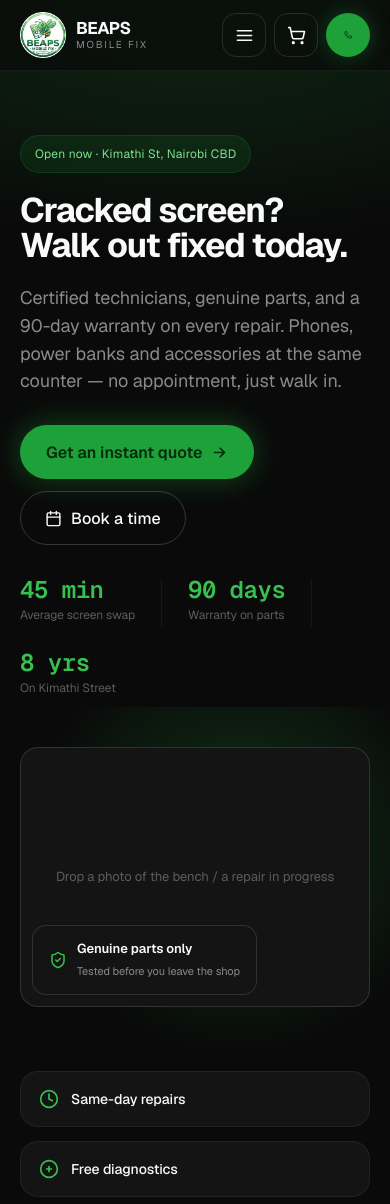
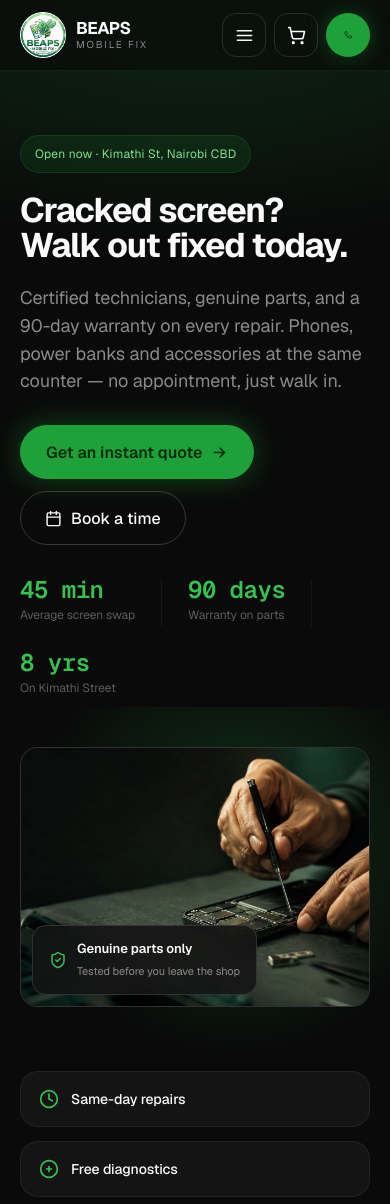
Before and after one commit to Tevin-Isaac/beaps-mobile-fix, a Next.js app: page / in a window 390 px wide. Shown: the top 1204 px of the page. Built offline with nearby package versions, Linux system fonts and the light colour scheme.

Commit message:
Add real hero image of a technician repairing a phone
Replaces the "drop a photo" placeholder in the home hero with the
generated repair-bench photo, saved as an optimized JPEG (1.6MB PNG
-> 103KB progressive JPEG).

```diff
--- a/pages/index.tsx
+++ b/pages/index.tsx
@@ -143,8 +143,12 @@ const Home: NextPageWithTitle = () => {
         </div>
         <div className="animate-scale-in delay-700" style={{ position: "relative" }}>
           <div style={{ position: "absolute", inset: -40, background: "radial-gradient(circle at 60% 40%, rgba(31,161,58,0.28), transparent 65%)", pointerEvents: "none" }} />
-          <div className="visual-box" style={{ position: "relative", width: "100%", border: "1px solid var(--border-default)", borderRadius: 18, overflow: "hidden", background: "var(--surface-card)", display: "flex", alignItems: "center", justifyContent: "center", padding: 20, textAlign: "center", color: "var(--text-tertiary)", fontSize: 13 }}>
-            Drop a photo of the bench / a repair in progress
+          <div className="visual-box" style={{ position: "relative", width: "100%", border: "1px solid var(--border-default)", borderRadius: 18, overflow: "hidden", background: "var(--surface-card)" }}>
+            <img
+              src="/hero-repair.jpg"
+              alt="Technician repairing a phone at the BEAPS Mobile Fix bench"
+              style={{ width: "100%", height: "100%", objectFit: "cover", objectPosition: "center" }}
+            />
           </div>
           <div className="hero-badge" style={{ position: "absolute", bottom: -18, left: -18, display: "flex", alignItems: "center", gap: 10, padding: "12px 16px", borderRadius: 14, background: "rgba(20,20,20,0.9)", backdropFilter: "blur(12px)", border: "1px solid var(--border-default)" }}>
             <svg width="18" height="18" viewBox="0 0 24 24" fill="none" stroke="var(--orange-400)" strokeWidth="2" strokeLinecap="round" strokeLinejoin="round">
```
Also changed, not shown: public/hero-repair.jpg (added).
